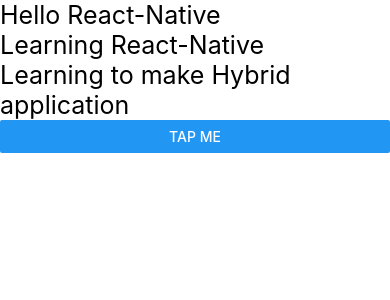
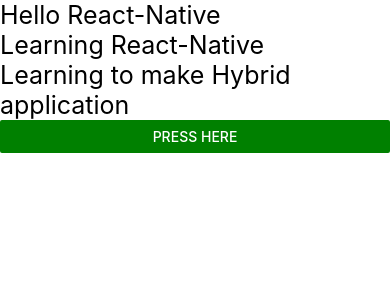
Before and after one commit to somya143/react_native, a React Native app in the folder newapp/: screen / in a window 390 px wide. Shown: the top 300 px of the page. Built offline with nearby package versions, Linux system fonts and the light colour scheme.

Commit message:
added native basic

```diff
--- a/newapp/App.js
+++ b/newapp/App.js
@@ -6,13 +6,15 @@
 } from 'react-native';
 
 function App(){
-
+ const pressBtn = () => {
+  console.warn("pressed")
+ }
   return (
     <View>
       <Text style={{fontSize: 25}}>Hello React-Native</Text>
       <Text style={{fontSize: 25}}>Learning React-Native</Text>
       <Text style={{fontSize: 25}}>Learning to make Hybrid application</Text>
-      <Button title='Tap me'></Button>
+      <Button title='Press Here' color={"green"} onPress={pressBtn}></Button>
     </View>
   );
 }
```
